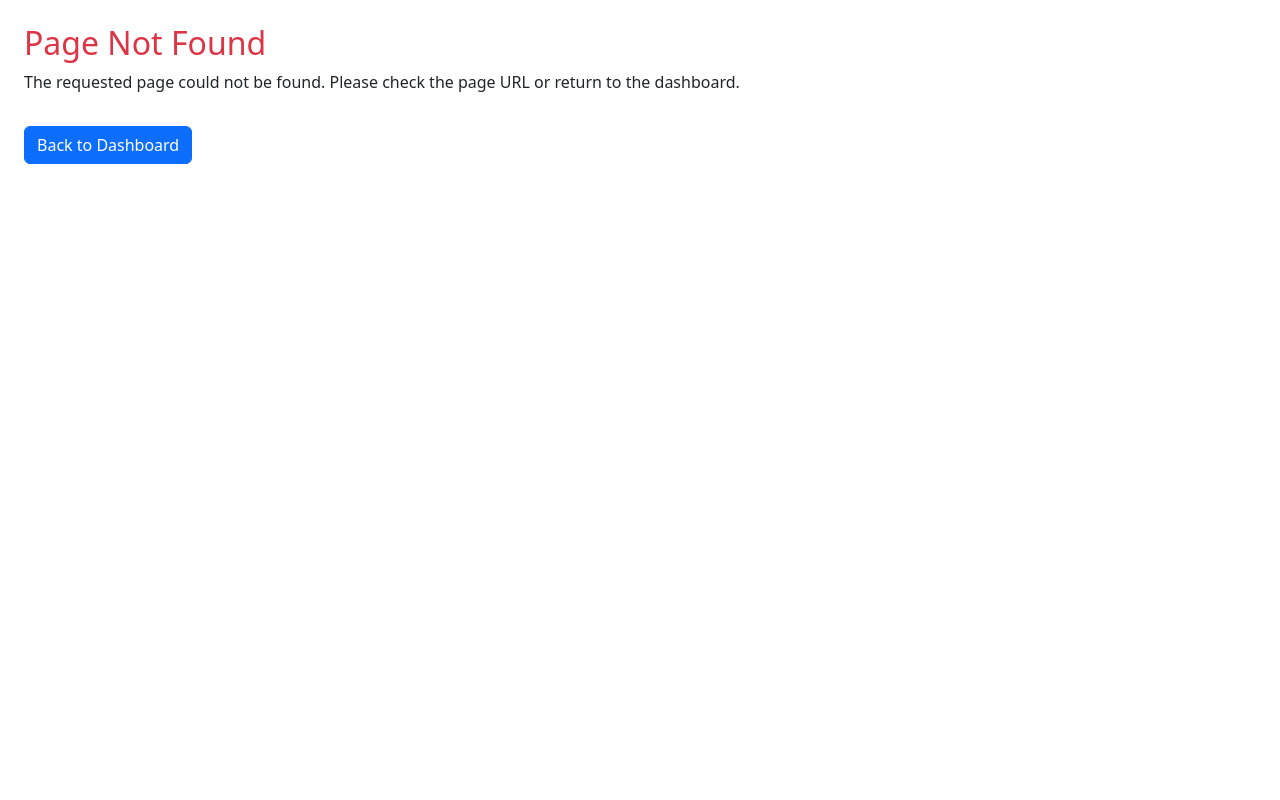
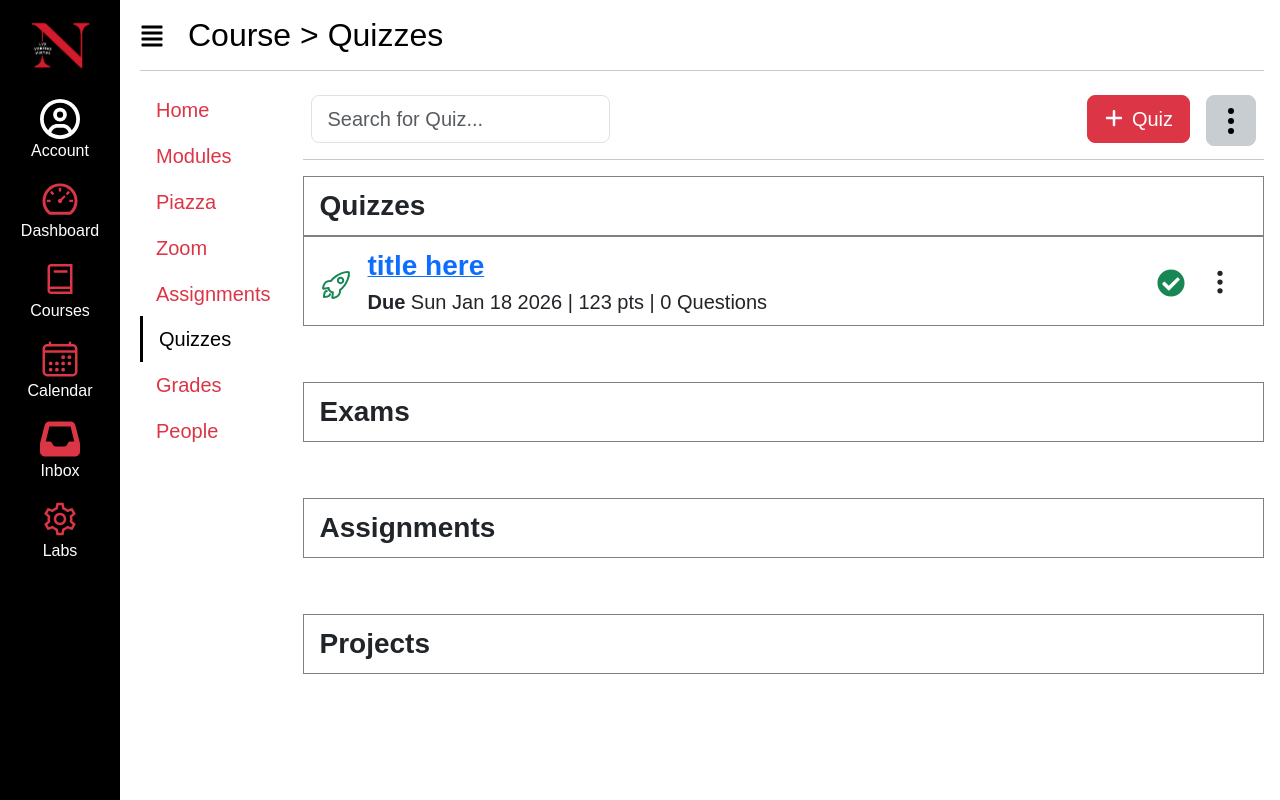
Before and after one commit to adrodvaz04/kambaz-next-js, a Next.js app: page /courses/1234/quizzes in a window 1280 px wide. Before the commit this address had no page. Built offline with nearby package versions, Linux system fonts and the light colour scheme; no server answers.

Commit message:
feat(ui): implement quizzes page, context overlay

```diff
--- /dev/null
+++ b/app/(kambaz)/courses/[cid]/quizzes/[qid]/quizContextModal.tsx
@@ -0,0 +1,83 @@
+"use client";
+
+import { redirect, useParams } from "next/navigation";
+import { Button, Modal, Offcanvas, Overlay, Row } from "react-bootstrap";
+import * as quizzesClient from "../client";
+import { useEffect, useState } from "react";
+import { Quiz } from "../types";
+import DeleteConfirmModal from "../../assignments/DeleteConfirmModal";
+
+export default function QuizContextModal({
+  quiz,
+  show,
+  onClose,
+  onQuizDeleteAction,
+  onQuizPublishAction,
+}: {
+  quiz: Quiz;
+  show: boolean;
+  onClose: () => void;
+  onQuizUpdateAction: () => void;
+  onQuizDeleteAction: (quizId: string) => void;
+  onQuizPublishAction: () => void;
+}) {
+  const { cid, qid } = useParams();
+  const [quizIdToDelete, setQuizIdToDelete] = useState<string | undefined>(
+    undefined,
+  );
+
+  return (
+    <Offcanvas show={show} onHide={onClose} placement="end">
+      <Offcanvas.Header closeButton>
+        <Offcanvas.Title>
+          <span className="fs-2"> Options </span>
+        </Offcanvas.Title>
+      </Offcanvas.Header>
+      <hr className="mx-3" />
+      <Offcanvas.Body>
+        <Row className="d-flex mx-2">
+          <Button
+            size="lg"
+            className="mb-3"
+            variant={quiz.published ? "secondary" : "success"}
+            onClick={() => {
+              onQuizPublishAction();
+              onClose();
+            }}
+          >
+            {" "}
+            {quiz.published ? "Unpublish" : "Publish"} Quiz{" "}
+          </Button>
+          <Button
+            size="lg"
+            className="my-3"
+            onClick={() => redirect(`./quizzes/${quiz._id}/details`)}
+          >
+            {" "}
+            Edit{" "}
+          </Button>
+          <Button
+            size="lg"
+            variant="danger"
+            className="my-3"
+            onClick={() => setQuizIdToDelete(quiz._id)}
+          >
+            {" "}
+            Delete{" "}
+          </Button>
+        </Row>
+      </Offcanvas.Body>
+
+      <DeleteConfirmModal
+        show={quizIdToDelete !== undefined}
+        handleClose={() => {
+          setQuizIdToDelete(undefined);
+          onClose();
+        }}
+        deleteOperation={() => onQuizDeleteAction(quiz._id as string)}
+        dialogTitle={`Delete Quiz`}
+        bodyText="Are you sure you want to delete this quiz?"
+      />
+    </Offcanvas>
+  );
+}
--- /dev/null
+++ b/app/(kambaz)/courses/[cid]/quizzes/page.tsx
@@ -0,0 +1,214 @@
+"use client";
+
+import { useState, useEffect } from "react";
+import { redirect, useParams } from "next/navigation";
+import { setQuizzes } from "./reducer";
+import * as quizzesClient from "./client";
+import { RootState } from "@/app/(kambaz)/store";
+import { useDispatch, useSelector } from "react-redux";
+import {
+  ListGroup,
+  ListGroupItem,
+  FormControl,
+  Button,
+  Row,
+} from "react-bootstrap";
+import { Quiz, QuizType, AssignmentGroup } from "./types";
+import { FaCircleXmark, FaPlus, FaRocket } from "react-icons/fa6";
+import { IoEllipsisVertical, IoRocketOutline } from "react-icons/io5";
+import { FaCheckCircle } from "react-icons/fa";
+import QuizContextModal from "./[qid]/quizContextModal";
+import Link from "next/link";
+
+export default function Quizzes() {
+  const testQuizzes: Quiz[] = [
+    {
+      _id: "id",
+      title: "title here",
+      userId: "string",
+      course: "string",
+      availableFrom: new Date(),
+      availableUntil: new Date(),
+      dueDate: new Date(),
+      points: 123,
+      published: true,
+      quizType: QuizType["graded-quiz"],
+      assignment_group: AssignmentGroup["Quizzes"],
+      time_limit_mins: 123,
+      multiple_attempts: true,
+      max_attempts: 21,
+      access_code: "string",
+      one_question_at_a_time: true,
+      webcam_required: true,
+      lock_questions: true,
+      questions: [],
+    },
+  ];
+
+  const { cid } = useParams();
+  //   const { quizzes } = useSelector((state: RootState) => state.quizzesReducer);
+  const quizzes = testQuizzes;
+
+  const { currentUser } = useSelector(
+    (state: RootState) => state.accountReducer,
+  ) as any | null;
+
+  const dispatch = useDispatch();
+
+  const [quizToEdit, setQuizToEdit] = useState<Quiz | undefined>(undefined);
+
+  useEffect(() => {
+    const fetchQuizzes = async (cid: string) => {
+      let quizzes: object[];
+      if (currentUser && currentUser.role === "FACULTY") {
+        quizzes = await quizzesClient.getQuizzesByCourse(cid, false);
+      } else {
+        quizzes = await quizzesClient.getQuizzesByCourse(cid, true);
+      }
+      dispatch(setQuizzes(quizzes));
+    };
+
+    fetchQuizzes(cid as string);
+  }, [dispatch, currentUser, cid, quizzes]);
+
+  const onQuizDelete = async (quizId: string) => {
+    await quizzesClient.deleteQuiz(quizId);
+    dispatch(setQuizzes(quizzes.filter((q: Quiz) => q._id !== quizId)));
+  };
+
+  const onQuizUpdate = async (quiz: Quiz) => {
+    const updatedQuiz = await quizzesClient.updateQuiz(quiz);
+    dispatch(
+      setQuizzes(
+        quizzes.map((q: Quiz) => (q._id === quiz._id ? updatedQuiz : q)),
+      ),
+    );
+  };
+
+  const onNewQuizClick = () => {
+    redirect("./quizzes/new");
+  };
+
+  return (
+    <div id="quizzes-view">
+      <div className="gap-4 w-full m-2">
+        <FormControl
+          type="text"
+          placeholder="Search for Quiz..."
+          className="w-auto align-middle float-start py-2"
+          size="lg"
+          onChange={(e) => {
+            dispatch(
+              setQuizzes(
+                e.target.value === ""
+                  ? quizzes
+                  : quizzes.filter((q: Quiz) =>
+                      q.title.includes(e.target.value),
+                    ),
+              ),
+            );
+          }}
+        ></FormControl>
+        <Button variant="secondary" size="lg" className="float-end btn p-2">
+          <IoEllipsisVertical
+            size={32}
+            className="bg-gray-200"
+          ></IoEllipsisVertical>
+        </Button>
+        <Button
+          size="lg"
+          className="btn btn-danger d-flex p-2 px-3 float-end mx-3"
+          onClick={onNewQuizClick}
+        >
+          <FaPlus className="mt-1 me-2"></FaPlus>
+          Quiz
+        </Button>
+      </div>
+      <br />
+      <br />
+      <hr />
+
+      {/* hardcoded splice for only string values*/}
+      {Object.values(AssignmentGroup)
+        .splice(0, 4)
+        .map((group: string | AssignmentGroup) => (
+          <div key={group} className="">
+            <ListGroup className="my-3 pb-3 rounded-0">
+              <ListGroupItem>
+                <span className="fs-3 fw-bold"> {group} </span>
+              </ListGroupItem>
+              {quizzes
+                .filter(
+                  (q: Quiz) => AssignmentGroup[q.assignment_group] === group,
+                )
+                .map((q: Quiz) => (
+                  <div key={q._id} className="size-fit">
+                    <ListGroupItem className="py-2">
+                      <IoRocketOutline
+                        size={32}
+                        className="float-start text-success me-3 my-2 mt-4"
+                      ></IoRocketOutline>
+                      <div className="d-flex gap-2 float-end">
+                        {q.published ? (
+                          <FaCheckCircle
+                            size={28}
+                            className="text-success mt-4"
+                          ></FaCheckCircle>
+                        ) : (
+                          <FaCircleXmark
+                            size={28}
+                            className="text-danger mt-4"
+                          ></FaCircleXmark>
+                        )}
+                        <Button
+                          variant=""
+                          className="mt-3"
+                          onClick={() => setQuizToEdit(q)}
+                        >
+                          <IoEllipsisVertical size={28}></IoEllipsisVertical>
+                        </Button>
+                      </div>
+                      <div className="size-fit">
+                        <Link href={`./quizzes/${q._id}/details`}>
+                          <b className="fs-3"> {q.title} </b>
+                        </Link>
+                        <br />
+                        <span className="fs-5">
+                          {" "}
+                          <b>Due</b> {q.dueDate.toDateString()} |{" "}
+                          {q.points.toString()} pts | {q.questions.length}{" "}
+                          Questions
+                        </span>
+                      </div>
+                    </ListGroupItem>
+                    <QuizContextModal
+                      quiz={q}
+                      show={quizToEdit !== undefined}
+                      onClose={() => setQuizToEdit(undefined)}
+                      onQuizUpdateAction={() => onQuizUpdate}
+                      onQuizDeleteAction={() => onQuizDelete}
+                      onQuizPublishAction={async () => {
+                        await quizzesClient.updateQuiz({
+                          ...q,
+                          published: !q.published,
+                        });
+                        dispatch(
+                          setQuizzes(
+                            quizzes.map((quiz: Quiz) =>
+                              quiz._id === quizToEdit!._id
+                                ? { ...quiz, published: !quiz.published }
+                                : quiz,
+                            ),
+                          ),
+                        );
+                      }}
+                    ></QuizContextModal>
+                  </div>
+                ))}
+              <br />
+            </ListGroup>
+          </div>
+        ))}
+    </div>
+  );
+}
```
